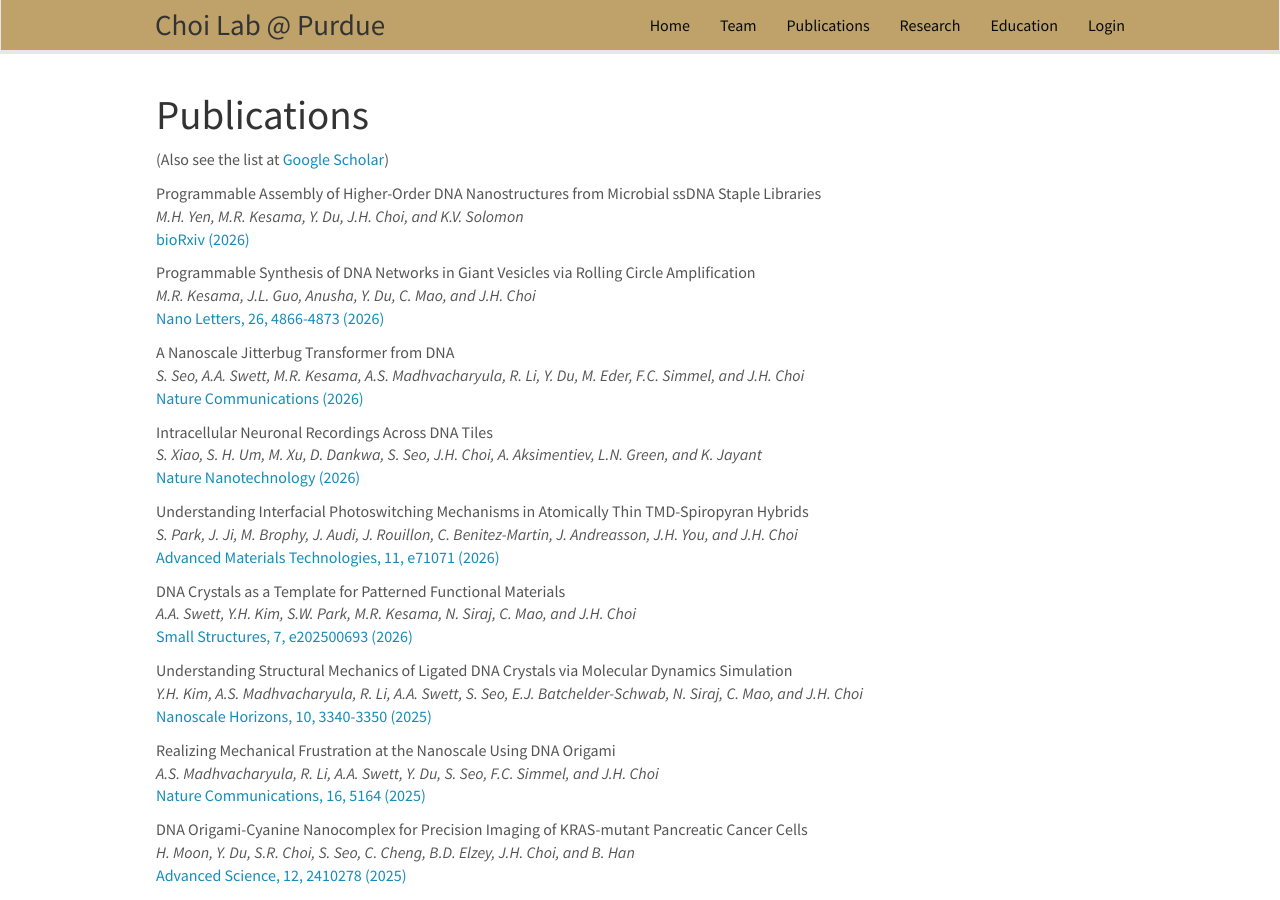
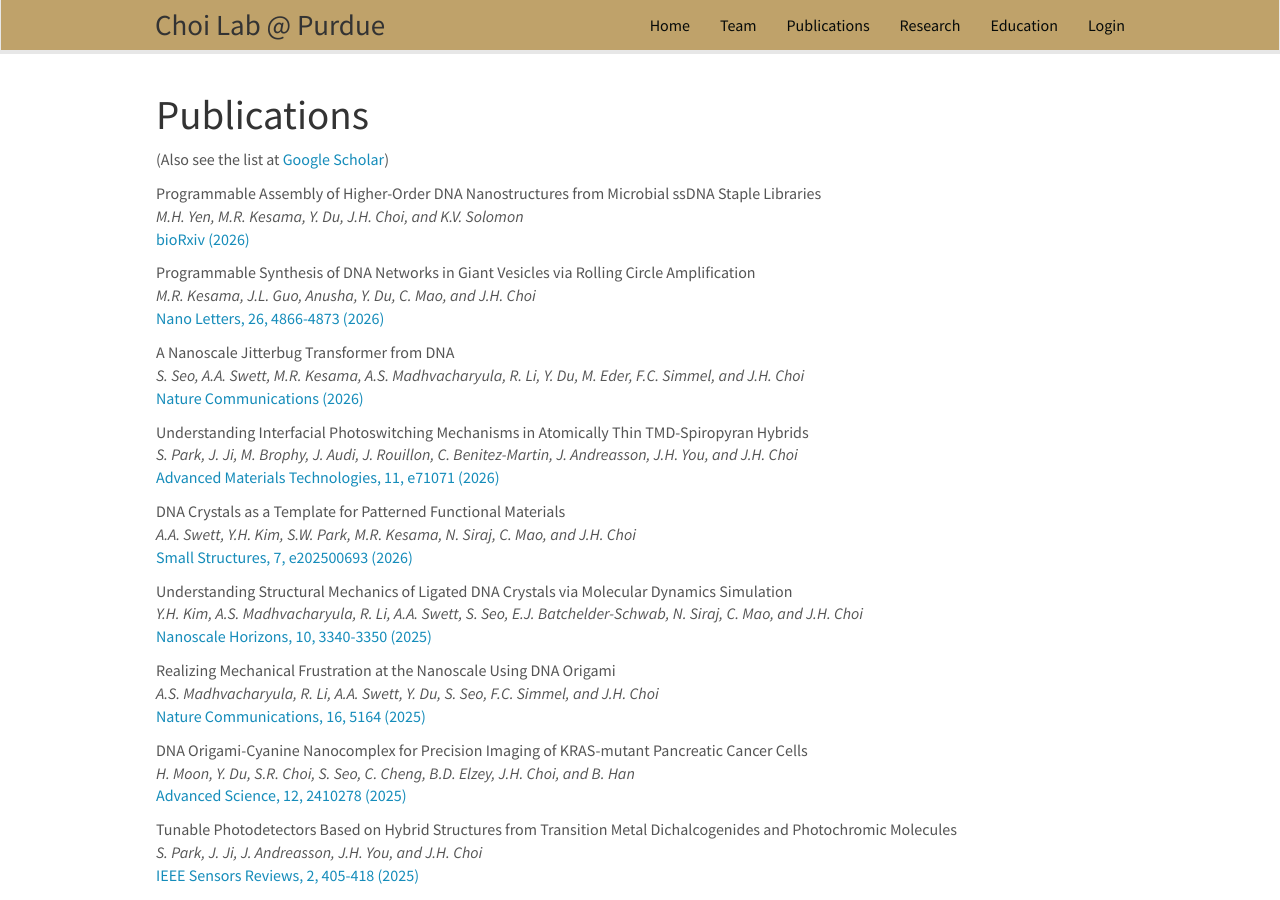
Before and after one commit to choidnalab/choidnalab.github.io, a Jekyll site: the page built from _pages/publications.md, in a window 1280 px wide and 900 px high. Built offline with Jekyll 4.4.1, drawn with Linux system fonts in a browser that asks for light colours; nearby versions of some CDN libraries.

Commit message:
Update publist.yml

```diff
--- a/_data/publist.yml
+++ b/_data/publist.yml
@@ -25,16 +25,6 @@
   link:
     url:
     display: Nature Communications (2026)
-  highlight: 0
-  news2:
-
-- title: "Intracellular Neuronal Recordings Across DNA Tiles"
-  image: Conformation.png
-  description:
-  authors: S. Xiao, S. H. Um, M. Xu, D. Dankwa, S. Seo, J.H. Choi, A. Aksimentiev, L.N. Green, and K. Jayant
-  link:
-    url:
-    display: Nature Nanotechnology (2026)
   highlight: 0
   news2:
 
```
